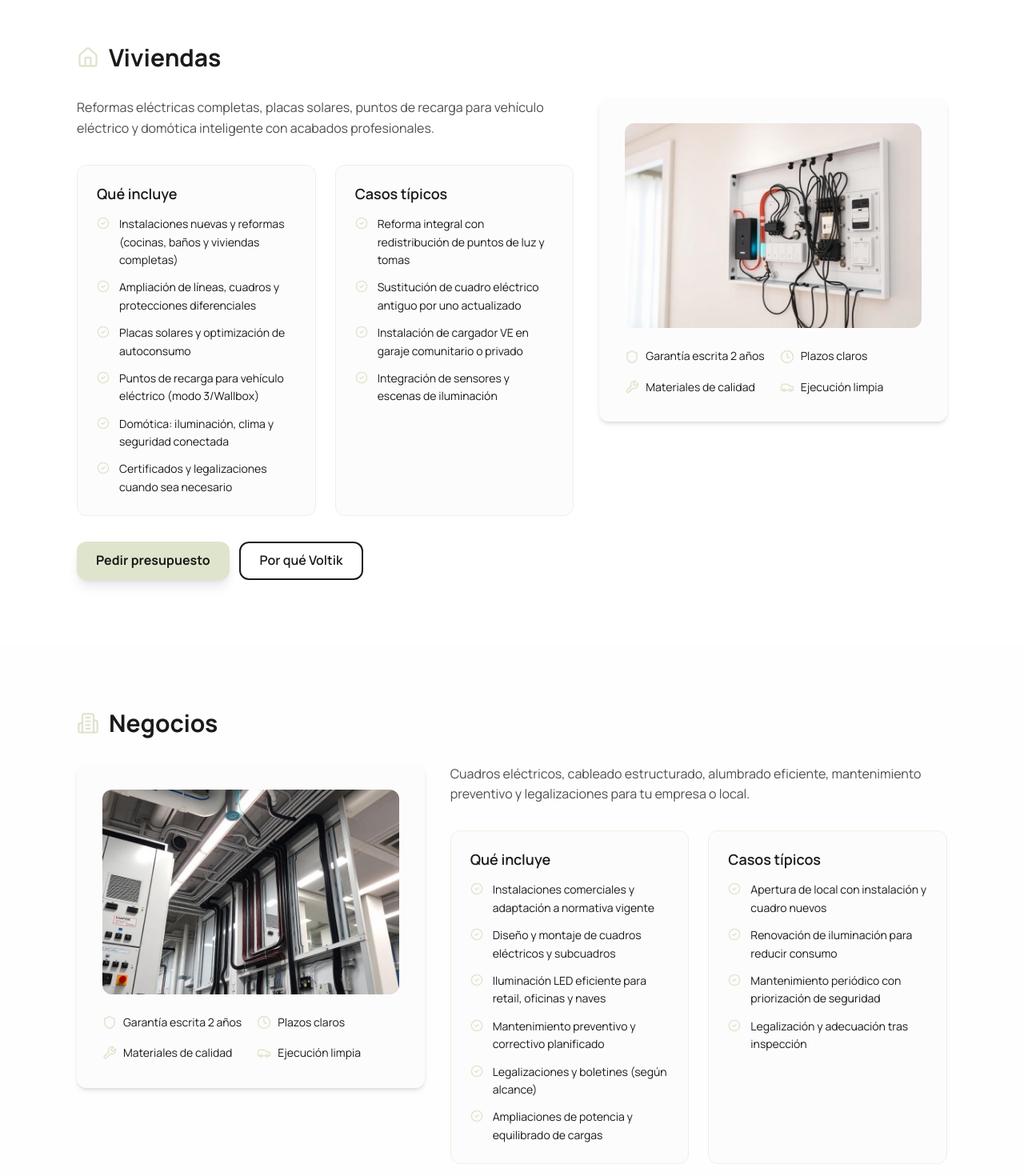
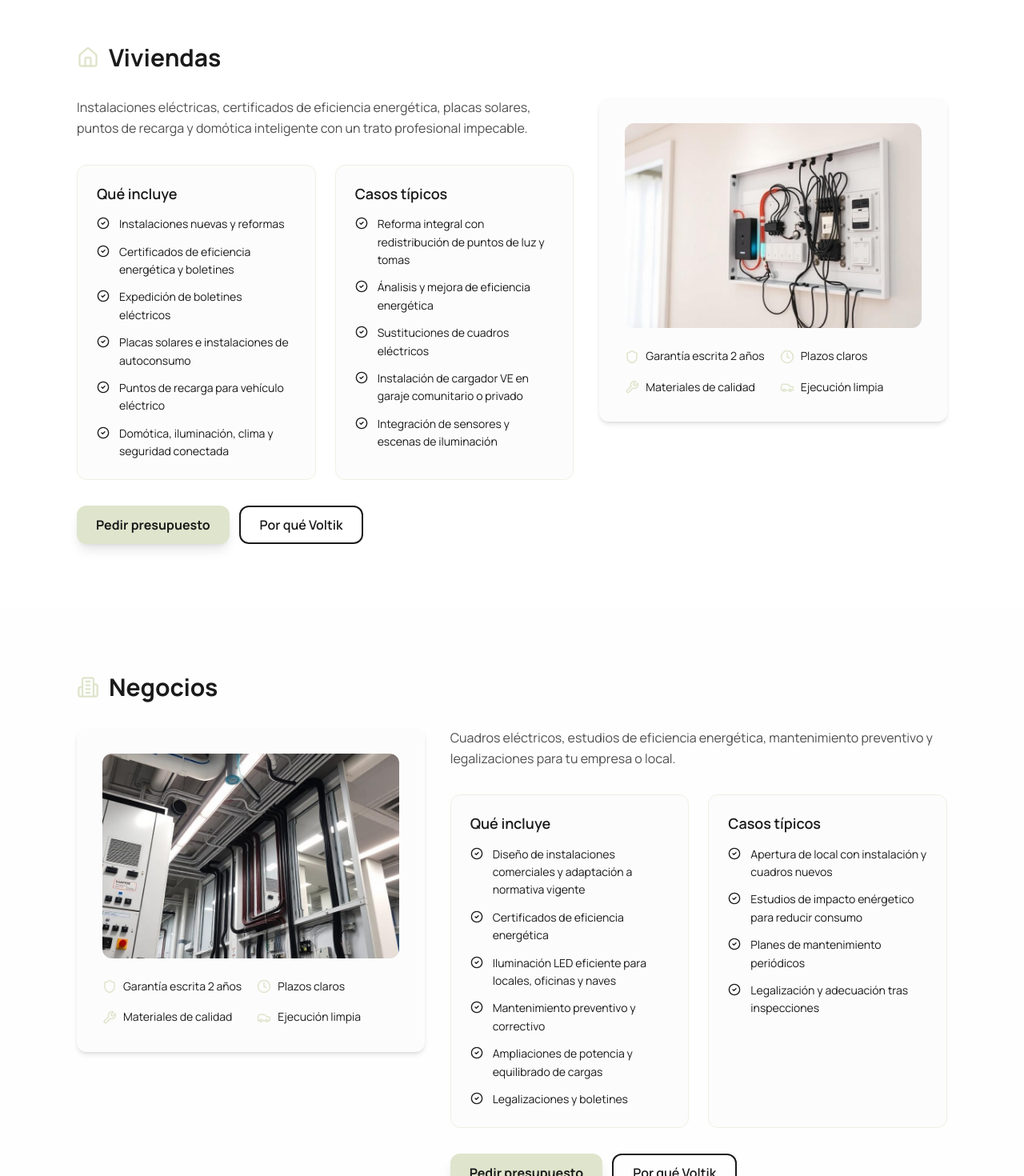
Before and after one commit to Medu-coder/voltik.es, a React (Vite) app: page /servicios in a window 1280 px wide. Shown: the part 1100-2570 px from the top of the page at 80% size. Built offline with nearby package versions, Linux system fonts and the light colour scheme; no server answers.

Commit message:
Actualización services

```diff
--- a/src/components/ui/accordion.tsx
+++ b/src/components/ui/accordion.tsx
@@ -26,13 +26,13 @@ const AccordionTrigger = React.forwardRef<
     <AccordionPrimitive.Trigger
       ref={ref}
       className={cn(
-        "flex flex-1 items-center justify-between py-4 font-medium hover:underline transition-all [&[data-state=open]>svg]:rotate-180",
+        "flex w-full items-start gap-2 py-4 font-medium text-left transition-all [&[data-state=open]>svg]:rotate-180",
         className
       )}
       {...props}
     >
-      {children}
-      <ChevronDown className="h-4 w-4 shrink-0 transition-transform duration-200" />
+      <span className="flex-1 text-left whitespace-normal break-words">{children}</span>
+      <ChevronDown className="h-4 w-4 shrink-0 transition-transform duration-200 mt-0.5" />
     </AccordionPrimitive.Trigger>
   </AccordionPrimitive.Header>
 ))
--- a/src/features/home/sections/Hero.tsx
+++ b/src/features/home/sections/Hero.tsx
@@ -38,7 +38,7 @@ export default function Hero() {
 
           {/* Lead */}
           <p className="lead mb-8">
-            Somos instaladores autorizados en Córdoba que combinan un trato humano impecable
+            Somos instaladores autorizados. Combinamos un trato humano impecable
             con procesos 100% digitales: olvídate de esperas y complicaciones.
           </p>
 
@@ -82,7 +82,7 @@ export default function Hero() {
 
           {/* Trust Indicator */}
           <p className="mt-8 text-sm text-muted-foreground">
-            Más de <strong className="text-foreground">500 instalaciones</strong> realizadas en Córdoba
+            Más de <strong className="text-foreground">5000 instalaciones nuevas</strong> realizadas
           </p>
         </div>
       </div>
--- a/src/features/home/sections/ProblemAgitation.tsx
+++ b/src/features/home/sections/ProblemAgitation.tsx
@@ -30,7 +30,7 @@ export default function ProblemAgitation() {
 
             <div className="voltik-card bg-destructive/10 border border-destructive/20">
               <TrendingDown size={48} className="mx-auto mb-4 text-destructive" />
-              <h3 className="font-semibold mb-2 text-destructive">Pérdidas económicas</h3>
+              <h3 className="font-semibold mb-2 text-destructive whitespace-nowrap text-base md:text-lg">Pérdidas económicas</h3>
               <p className="text-sm text-muted-foreground">
                 Cada hora de retraso cuesta dinero y credibilidad
               </p>
@@ -44,7 +44,7 @@ export default function ProblemAgitation() {
             </h3>
             <p className="lead">
               Respondemos en menos de 24h, entregamos trabajos con garantía de 2 años
-              y utilizamos tecnología para que todo sea más ágil y transparente.
+              y utilizamos la tecnología para que todo sea más ágil y transparente.
             </p>
           </div>
         </div>
--- a/src/features/home/sections/Services.tsx
+++ b/src/features/home/sections/Services.tsx
@@ -1,4 +1,4 @@
-import { Home, Building2, Zap, Wrench, Car, Shield } from 'lucide-react'
+import { Home, Building2, Zap, Wrench, Car, Shield, CheckCircle2 } from 'lucide-react'
 import { VoltikButton } from '@/components/ui/voltik-button'
 import residentialImage from '@/assets/residential-service.jpg'
 import commercialImage from '@/assets/commercial-service.jpg'
@@ -11,21 +11,21 @@ export default function Services() {
       title: "Viviendas",
       description: "Reformas eléctricas completas, instalación de placas solares, puntos de recarga para vehículo eléctrico y domótica inteligente.",
       image: residentialImage,
-      features: ["Instalaciones nuevas y reformas", "Placas solares", "Puntos de recarga VE", "Domótica inteligente",]
+      features: ["Instalaciones nuevas y reformas", "Cerfificados de eficiencia energética y boletines", "Placas solares", "Puntos de recarga VE", "Domótica inteligente",]
     },
     {
       icon: Building2,
       title: "Negocios",
       description: "Cuadros eléctricos para tu empresa, mantenimiento preventivo y legalizaciones oficiales.",
       image: commercialImage,
-      features: ["Instalaciones comerciales", "Cuadros eléctricos", "Mantenimiento", "Legalizaciones"]
+      features: ["Instalaciones comerciales", "Estudios de eficiencia energética", "Protecciones", "Mantenimiento", "Legalizaciones"]
     },
     {
       icon: Zap,
       title: "Urgencias 24/7",
       description: "Reparación inmediata de averías y cortocircuitos sin esperas ni sorpresas.",
       image: emergencyImage,
-      features: ["Respuesta inmediata", "Disponible 24/7", "Sin sobrecostes", "Diagnóstico gratuito"]
+      features: ["Respuesta inmediata", "Disponibles 24h", "Sin sobrecostes", "Diagnóstico gratuito"]
     }
   ]
 
@@ -67,7 +67,7 @@ export default function Services() {
         {/* Services Grid */}
         <div className="voltik-grid-3 mb-20">
           {services.map((service, index) => (
-            <div key={index} className="voltik-card group hover:scale-105 transition-transform duration-300">
+            <div key={index} className="voltik-card group hover:scale-105 transition-transform duration-300 h-full flex flex-col">
               <div className="relative overflow-hidden rounded-lg mb-6">
                 <img
                   src={service.image}
@@ -80,19 +80,21 @@ export default function Services() {
                 </div>
               </div>
 
-              <h3 className="text-xl font-semibold mb-3">{service.title}</h3>
-              <p className="text-muted-foreground mb-6">{service.description}</p>
+              <div className="mb-6 min-h-[180px] md:min-h-[120px]">
+                <h3 className="text-xl font-semibold mb-3">{service.title}</h3>
+                <p className="text-muted-foreground leading-relaxed line-clamp-3">{service.description}</p>
+              </div>
 
               <div className="space-y-2 mb-6">
                 {service.features.map((feature, idx) => (
-                  <div key={idx} className="flex items-center text-sm">
-                    <div className="w-2 h-2 bg-primary rounded-full mr-3"></div>
+                  <div key={idx} className="flex items-start text-sm">
+                    <CheckCircle2 className="text-primary w-5 h-5 mr-3 mt-0.5 shrink-0" />
                     <span>{feature}</span>
                   </div>
                 ))}
               </div>
 
-              <VoltikButton variant="outline" size="sm" className="w-full" asChild>
+              <VoltikButton variant="outline" size="sm" className="w-full mt-auto" asChild>
                 <a href="/servicios">Más información</a>
               </VoltikButton>
             </div>
--- a/src/features/home/sections/Values.tsx
+++ b/src/features/home/sections/Values.tsx
@@ -86,7 +86,7 @@ export default function Values() {
 
             <div className="grid grid-cols-2 md:grid-cols-4 gap-8">
               <div>
-                <div className="text-3xl md:text-4xl font-bold text-foreground mb-2">+500</div>
+                <div className="text-3xl md:text-4xl font-bold text-foreground mb-2">+5000</div>
                 <div className="text-sm text-foreground/80">Instalaciones realizadas</div>
               </div>
               <div>
--- a/src/index.css
+++ b/src/index.css
@@ -19,6 +19,12 @@
     --voltik-success: 142 76% 36%;     /* #16A34A */
     --voltik-warning: 45 93% 47%;      /* #FBBF24 */
     --voltik-info: 217 91% 60%;        /* #60A5FA */
+
+      /* Variaciones derivadas (permitidas) */
+    --voltik-primary-light: 75, 33%, 92%;
+    --voltik-primary-dark: 75, 33%, 75%;
+    --voltik-secondary-light: 46, 71%, 93%;
+    --voltik-secondary-dark: 46, 71%, 76%;
 
     /* == DESIGN SYSTEM MAPPING == */
     --background: var(--voltik-background);
--- a/src/pages/services/Services.tsx
+++ b/src/pages/services/Services.tsx
@@ -22,18 +22,19 @@ const ServicesPage = () => {
       title: 'Viviendas',
       image: residentialImage,
       lead:
-        'Reformas eléctricas completas, placas solares, puntos de recarga para vehículo eléctrico y domótica inteligente con acabados profesionales.',
+        'Instalaciones eléctricas, certificados de eficiencia energética, placas solares, puntos de recarga y domótica inteligente con un trato profesional impecable.',
       include: [
-        'Instalaciones nuevas y reformas (cocinas, baños y viviendas completas)',
-        'Ampliación de líneas, cuadros y protecciones diferenciales',
-        'Placas solares y optimización de autoconsumo',
-        'Puntos de recarga para vehículo eléctrico (modo 3/Wallbox)',
-        'Domótica: iluminación, clima y seguridad conectada',
-        'Certificados y legalizaciones cuando sea necesario'
+        'Instalaciones nuevas y reformas',
+        'Certificados de eficiencia energética y boletines',
+        'Expedición de boletines eléctricos',
+        'Placas solares e instalaciones de autoconsumo',
+        'Puntos de recarga para vehículo eléctrico',
+        'Domótica, iluminación, clima y seguridad conectada',
       ],
       cases: [
         'Reforma integral con redistribución de puntos de luz y tomas',
-        'Sustitución de cuadro eléctrico antiguo por uno actualizado',
+        'Ánalisis y mejora de eficiencia energética',
+        'Sustituciones de cuadros eléctricos',
         'Instalación de cargador VE en garaje comunitario o privado',
         'Integración de sensores y escenas de iluminación'
       ]
@@ -44,20 +45,21 @@ const ServicesPage = () => {
       title: 'Negocios',
       image: commercialImage,
       lead:
-        'Cuadros eléctricos, cableado estructurado, alumbrado eficiente, mantenimiento preventivo y legalizaciones para tu empresa o local.',
+        'Cuadros eléctricos, estudios de eficiencia energética, mantenimiento preventivo y legalizaciones para tu empresa o local.',
       include: [
-        'Instalaciones comerciales y adaptación a normativa vigente',
-        'Diseño y montaje de cuadros eléctricos y subcuadros',
-        'Iluminación LED eficiente para retail, oficinas y naves',
-        'Mantenimiento preventivo y correctivo planificado',
-        'Legalizaciones y boletines (según alcance)',
-        'Ampliaciones de potencia y equilibrado de cargas'
+        'Diseño de instalaciones comerciales y adaptación a normativa vigente',
+        'Certificados de eficiencia energética',
+        'Iluminación LED eficiente para locales, oficinas y naves',
+        'Mantenimiento preventivo y correctivo',
+        'Ampliaciones de potencia y equilibrado de cargas',
+        'Legalizaciones y boletines'
+
       ],
       cases: [
-        'Apertura de local con instalación y cuadro nuevos',
-        'Renovación de iluminación para reducir consumo',
-        'Mantenimiento periódico con priorización de seguridad',
-        'Legalización y adecuación tras inspección'
+        'Apertura de local con instalación y cuadros nuevos',
+        'Estudios de impacto enérgetico para reducir consumo',
+        'Planes de mantenimiento periódicos',
+        'Legalización y adecuación tras inspecciones'
       ]
     },
     {
@@ -66,16 +68,16 @@ const ServicesPage = () => {
       title: 'Urgencias 24/7',
       image: emergencyImage,
       lead:
-        'Atención de averías y cortocircuitos con respuesta ágil, diagnóstico claro y reparación segura, día y noche.',
+        'Atención a averías con respuesta ágil. Realizamos un diagnóstico claro del problema y buscamos la mejor solución para ti o tu negocio.',
       include: [
         'Diagnóstico rápido de fallos e interrupciones',
         'Reparación de cortocircuitos y derivaciones',
-        'Restitución de suministro tras disparos de diferencial',
+        'Restitución de suministro',
         'Sustitución de protecciones y componentes dañados',
-        'Asesoramiento para evitar futuras incidencias'
+        'Asesoramiento preventivo'
       ],
       cases: [
-        'Diferencial que salta continuamente',
+        'Cuadros de mando dañados',
         'Olor a quemado o sobrecalentamiento en un punto',
         'Pérdida parcial de tensión en estancias',
         'Fallo en cargador de vehículo o termo eléctrico'
@@ -88,21 +90,21 @@ const ServicesPage = () => {
       step: '1',
       title: 'Cuéntanos tu proyecto',
       description:
-        'Explícanos qué necesitas por formulario o WhatsApp. Te orientamos sin tecnicismos y valoramos el alcance real.',
+        'Explícanos qué necesitas por formulario o WhatsApp. Te orientamos sin tecnicismos y valoramos la solución que mejor se adapte a ti.',
       icon: Wrench
     },
     {
       step: '2',
       title: 'Presupuesto en 24h',
       description:
-        'Propuesta detallada con materiales, plazos y precio transparente. Ajustes ágiles hasta cerrar el alcance final.',
+        'Propuesta detallada con materiales, plazos y precios transparentes. Ajustes ágiles hasta cerrar el alcance final.',
       icon: Shield
     },
     {
       step: '3',
       title: 'Instalación sin estrés',
       description:
-        'Ejecución limpia y segura. Seguimiento digital, firma electrónica y garantía escrita de 2 años.',
+        'Ejecución limpia y segura. Seguimiento digital, firma electrónica y garantía de 2 años.',
       icon: Car
     }
   ]
@@ -111,7 +113,7 @@ const ServicesPage = () => {
     <div className="min-h-screen bg-background">
       <Seo
         title="Voltik · Servicios eléctricos en Córdoba"
-        description="Instalaciones y mantenimiento para viviendas y negocios en Córdoba: cuadros, iluminación, puntos de recarga VE, domótica y urgencias 24/7."
+        description="Instalaciones eléctricas y mantenimiento para viviendas y negocios en Córdoba: instalaciones nuevas, reparaciones, eficiencia energética, puntos de recarga vehículo eléctrico, placas solares, domótica y urgencias 24/7."
         type="website"
       />
       <Header />
@@ -124,7 +126,7 @@ const ServicesPage = () => {
               Servicios eléctricos profesionales
             </h1>
             <p className="lead">
-              Instalaciones y mantenimiento para viviendas y negocios en Córdoba. Proyecto claro, ejecución segura y garantía escrita.
+              Instalaciones eléctricas, mantenimiento y eficiencia energética para viviendas y negocios en Córdoba. Proyecto claro, ejecución profesional y garantía escrita.
             </p>
           </div>
         </section>
@@ -204,7 +206,7 @@ const ServicesPage = () => {
                       <ul className="space-y-3 text-sm">
                         {s.include.map((item) => (
                           <li key={item} className="flex items-start">
-                            <CheckCircle2 className="text-primary mr-3 mt-0.5 shrink-0 w-4 h-4" />
+                            <CheckCircle2 className="text-text mr-3 mt-0.5 shrink-0 w-4 h-4" />
                             <span>{item}</span>
                           </li>
                         ))}
@@ -215,7 +217,7 @@ const ServicesPage = () => {
                       <ul className="space-y-3 text-sm">
                         {s.cases.map((item) => (
                           <li key={item} className="flex items-start">
-                            <CheckCircle2 className="text-primary mr-3 mt-0.5 shrink-0 w-4 h-4" />
+                            <CheckCircle2 className="text-text mr-3 mt-0.5 shrink-0 w-4 h-4" />
                             <span>{item}</span>
                           </li>
                         ))}
@@ -271,33 +273,33 @@ const ServicesPage = () => {
             <div className="max-w-4xl mx-auto bg-card rounded-xl border border-border p-2 md:p-4">
               <Accordion type="single" collapsible className="w-full">
                 <AccordionItem value="item-1">
-                  <AccordionTrigger>¿Realizáis certificados y legalizaciones?</AccordionTrigger>
+                  <AccordionTrigger>¿Qué garantía tengo de vuestro trabajo?</AccordionTrigger>
                   <AccordionContent>
-                    Sí. Cuando el alcance lo requiere, gestionamos boletines y legalizaciones con la documentación necesaria.
+                    Somos profesionales con amplio conocmiento y experiencia. Todos nuestros trabajos cuentan con garantía de 2 años.
                   </AccordionContent>
                 </AccordionItem>
                 <AccordionItem value="item-2">
-                  <AccordionTrigger>¿Dáis garantía del trabajo?</AccordionTrigger>
+                  <AccordionTrigger>¿Realizáis certificados energéticos y legalizaciones?</AccordionTrigger>
                   <AccordionContent>
-                    Todos nuestros trabajos cuentan con garantía escrita de 2 años sobre la instalación ejecutada.
+                    Sí. No tienes que preocuparte de nada, nosotros gestionamos toda la documentación necesaria para expedir tu certificado energético, boletín o legalizar tu instalación.
                   </AccordionContent>
                 </AccordionItem>
                 <AccordionItem value="item-3">
                   <AccordionTrigger>¿Trabajáis en comunidades de vecinos y garajes?</AccordionTrigger>
                   <AccordionContent>
-                    Sí, tanto en zonas comunes como en viviendas o plazas particulares, coordinándonos con la comunidad cuando es necesario.
+                    Sí, tanto en zonas comunes como en viviendas o plazas particulares, coordinándonos con la comunidad y cuidando del bienestar de los residentes.
                   </AccordionContent>
                 </AccordionItem>
                 <AccordionItem value="item-4">
                   <AccordionTrigger>¿Cómo se calcula el presupuesto?</AccordionTrigger>
                   <AccordionContent>
-                    Desglosamos materiales y mano de obra con precios transparentes. Ajustamos el alcance contigo antes de comenzar.
+                    Desglosamos materiales y mano de obra con precios unitarios y transparentes. Ajustamos el alcance contigo antes de comenzar.
                   </AccordionContent>
                 </AccordionItem>
                 <AccordionItem value="item-5">
                   <AccordionTrigger>¿Atendéis urgencias fuera del horario laboral?</AccordionTrigger>
                   <AccordionContent>
-                    Prestamos servicio de urgencias 24/7 para averías prioritarias con respuesta rápida y reparación segura.
+                    Prestamos servicios de urgencias 24h para averías prioritarias, respondiendo rápido con la máxima calidad.
                   </AccordionContent>
                 </AccordionItem>
               </Accordion>
```
